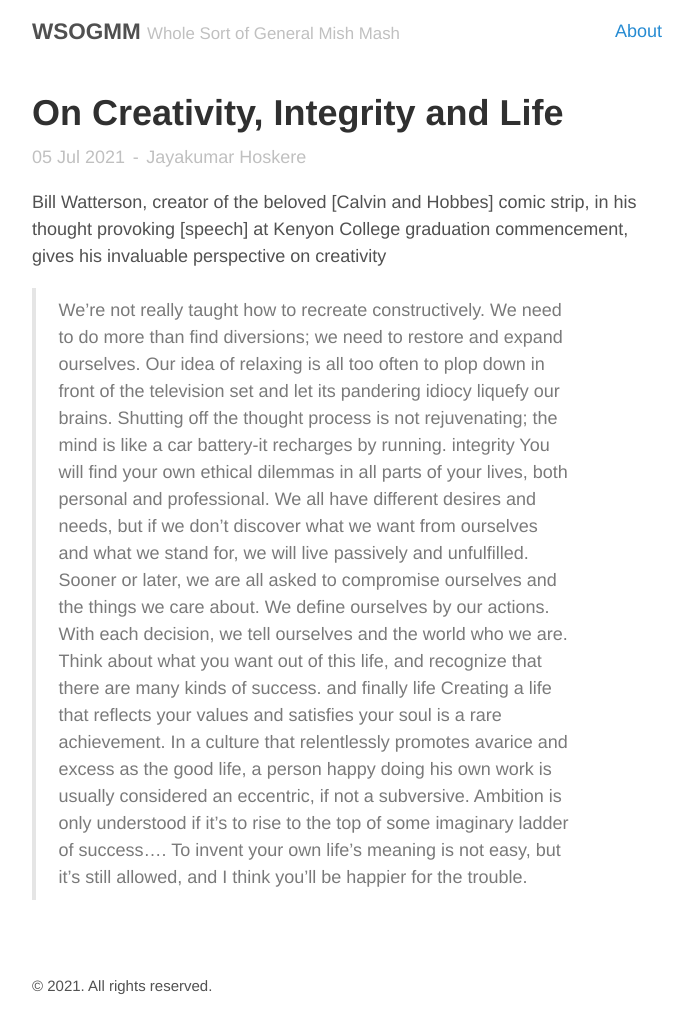
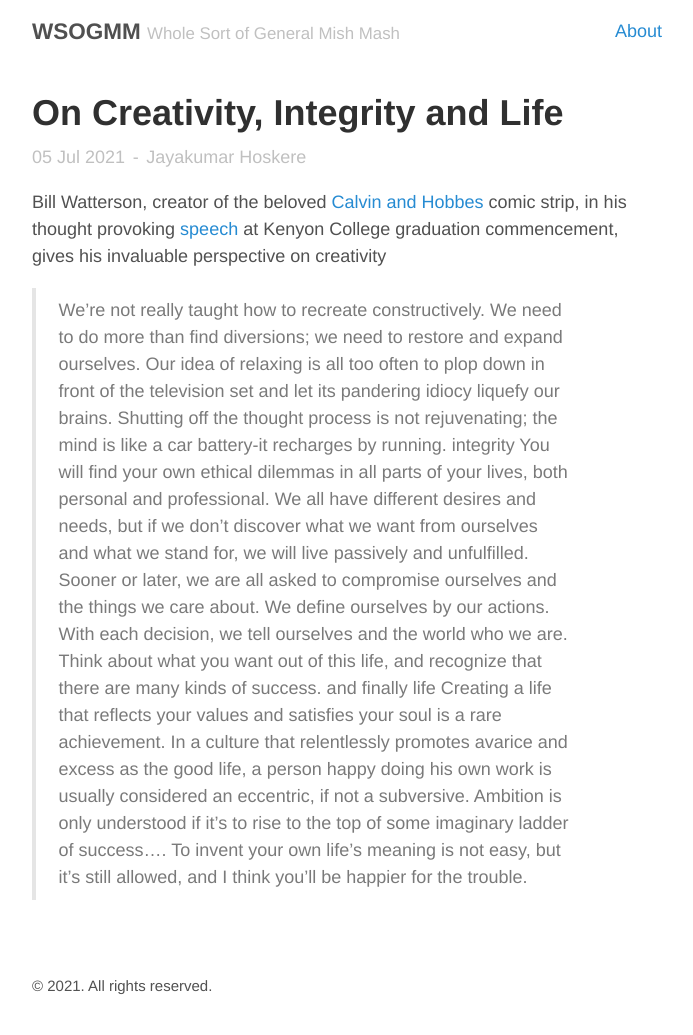
Before and after one commit to jayakumarhg/wsogmm, a Jekyll site: the page built from _posts/2021-07-05-on-creativity-integrity-and-life.md, in a window 1280 px wide. Shown: the whole page, without its empty margins (293-986 px from the left). Built offline with Jekyll 4.4.1, drawn with Linux system fonts in a browser that asks for light colours; part of the change alters nothing that is shown.

```diff
--- a/_posts/2021-07-05-on-creativity-integrity-and-life.md
+++ b/_posts/2021-07-05-on-creativity-integrity-and-life.md
@@ -4,7 +4,7 @@ title: On Creativity, Integrity and Life
 date: 2021-07-05 22:22:22 +5:30
 ---
 
-Bill Watterson, creator of the beloved [Calvin and Hobbes] comic strip, in his thought provoking [speech] at Kenyon College graduation commencement, gives his invaluable perspective on
+Bill Watterson, creator of the beloved [Calvin and Hobbes](https://en.wikipedia.org/wiki/Calvin_and_Hobbes) comic strip, in his thought provoking [speech](http://web.mit.edu/jmorzins/www/C-H-speech.html) at Kenyon College graduation commencement, gives his invaluable perspective on
 creativity
 > We're not really taught how to recreate constructively. We need to do more than find diversions; we need to restore and expand ourselves. Our idea of relaxing is all too often to plop down in front of the television set and let its pandering idiocy liquefy our brains. Shutting off the thought process is not rejuvenating; the mind is like a car battery-it recharges by running.
 integrity
```
